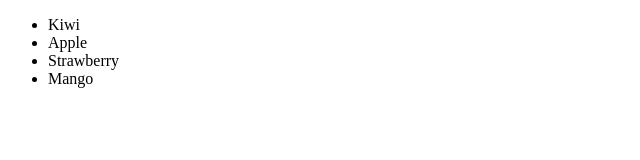
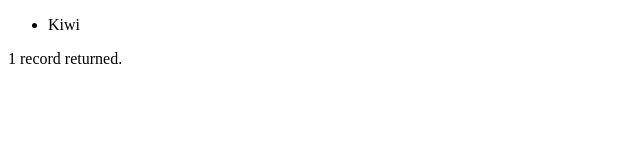
Before and after one commit to craigmckeachie/a14_demos, an Angular app: page / in a window 1280 px wide. Shown: the top 160 px of the page, without its empty margins (0-640 px from the left). Built offline with nearby package versions, Linux system fonts and the light colour scheme.

Commit message:
completed

```diff
--- a/src/app/app.component.ts
+++ b/src/app/app.component.ts
@@ -8,9 +8,16 @@ import { Component } from '@angular/core';
         {{ fruit }}
       </li>
     </ul>
+    <div [ngSwitch]="fruits.length">
+      <p *ngSwitchCase="0">No records returned.</p>
+      <p *ngSwitchCase="1">1 record returned.</p>
+      <p *ngSwitchDefault>{{ fruits.length }} records were returned.</p>
+    </div>
   `,
   styles: [],
 })
 export class AppComponent {
-  fruits = ['Kiwi', 'Apple', 'Strawberry', 'Mango'];
+  // fruits = ['Kiwi', 'Apple', 'Strawberry', 'Mango'];
+  fruits = ['Kiwi'];
+  // fruits = [];
 }
```
